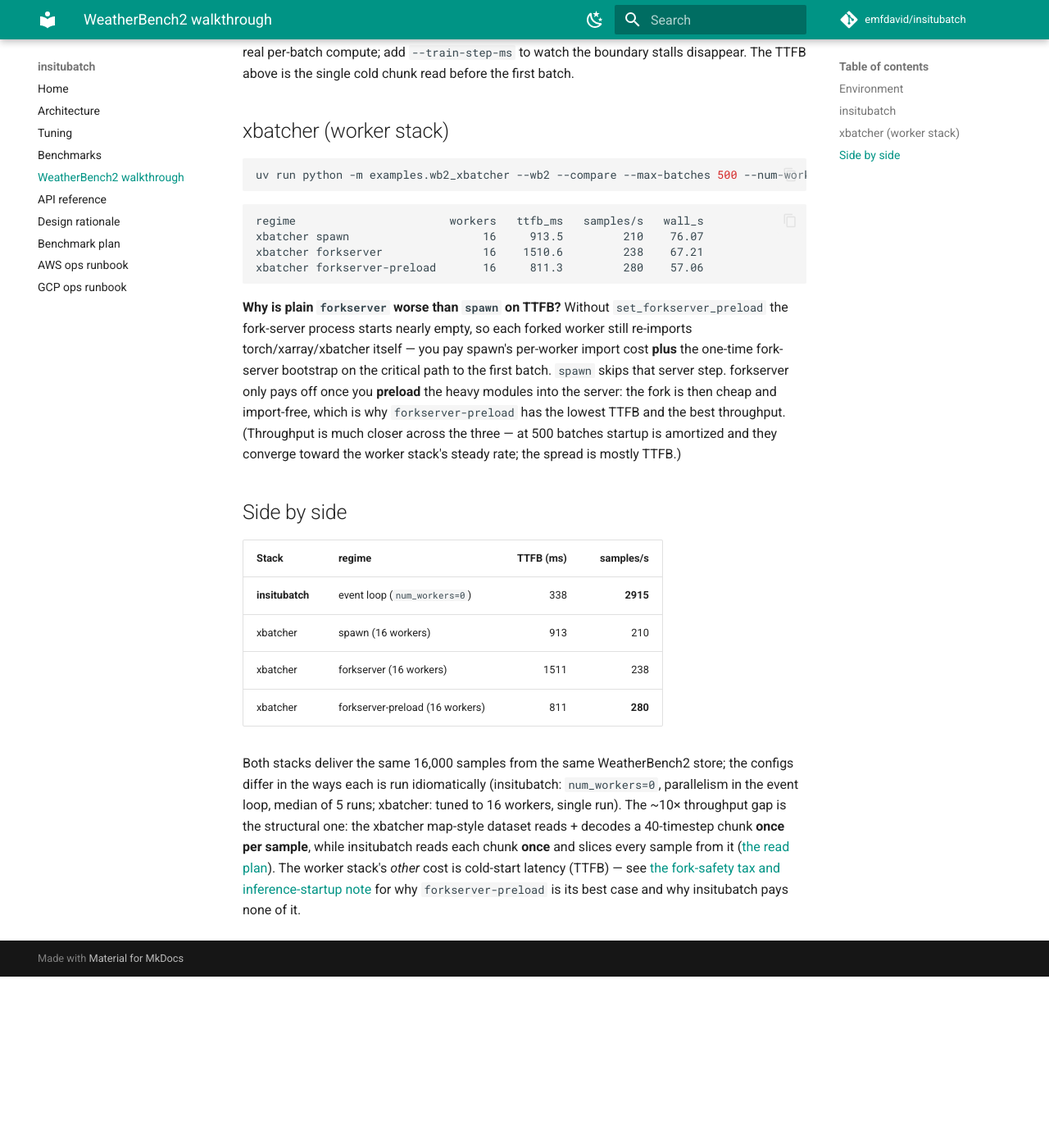
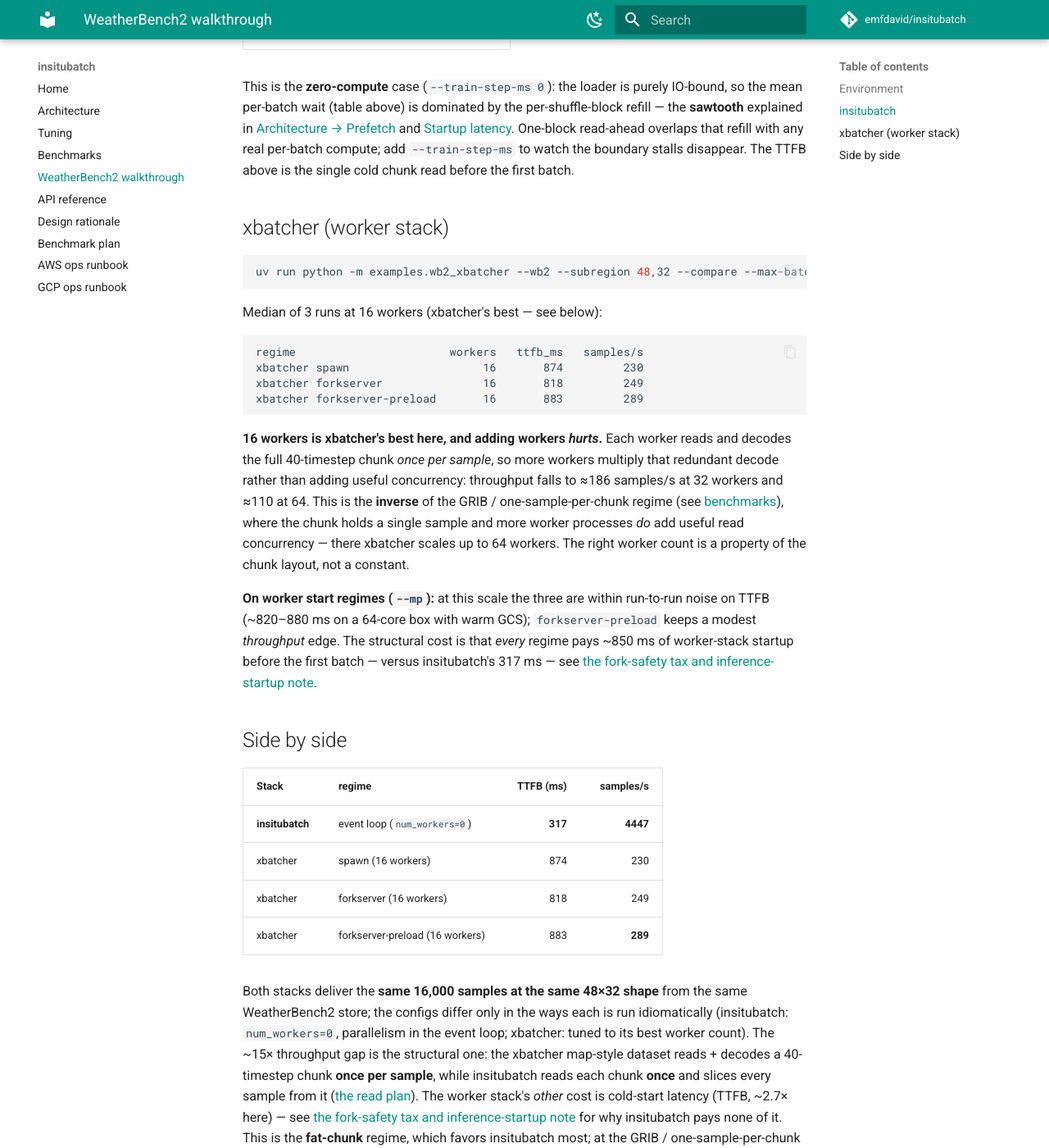
Before and after one commit to emfdavid/insitubatch, an MkDocs documentation site: the page built from docs/walkthrough.md, in a window 1280 px wide and 1400 px high, scrolled down 1271 px. Shown: the whole window at 82% size. Built offline with MkDocs 1.6.1 and Material for MkDocs 9.7.7, drawn with Linux system fonts in a browser that asks for light colours; comment, search, counter and statistics services are not loaded; before the commit the page ends 2462 px from its top, so only the background shows below that; some of the changed text lies outside the part shown.

Commit message:
docs: refresh WB2 walkthrough + add 25 Gb/s scaling section
Re-ran the WeatherBench2 walkthrough and the S3 standard-vs-Express
ceiling on a c6id.16xlarge (25 Gb/s, double the prior NIC). The
walkthrough now compares identical 48x32 samples with a discarded GCS
warmup and reports xbatcher at its best worker count; benchmarks.md
gains a Scaling section with the 12.5->25 Gb/s comparison (raw-GET
ceiling, insitu decoded, and the chunk-layout-dependent worker trade-off).

Co-Authored-By: Claude Opus 4.8 <noreply@anthropic.com>

````diff
--- a/docs/walkthrough.md
+++ b/docs/walkthrough.md
@@ -20,17 +20,21 @@ ERA5 zarr (zarr v2 on GCS) and report time-to-first-batch and throughput.
 ## Environment
 
 Run on the EC2 box from the [AWS ops runbook](https://github.com/emfdavid/insitubatch/blob/main/bench/ops_aws.md)
-(`c6id.8xlarge`, us-east-1). Note this reads **GCS from AWS** — cross-cloud, so
-the network ceiling is lower than an in-region S3 store would give; treat the
+(`c6id.16xlarge`, us-east-1, 25 Gb/s). Note this reads **GCS from AWS** — cross-cloud,
+so the network ceiling is lower than an in-region S3 store would give; treat the
 absolute throughput as a floor, and the *shape* of the comparison as the point.
+
+Both stacks are measured on **identical 48×32 samples** (16,000 each, same store),
+each preceded by a discarded warmup run to absorb the GCS per-prefix ramp; xbatcher
+is reported at its best worker count (swept 16/32/64).
 
 !!! warning "Compare MB/s, not samples/s, against full-resolution runs"
     WeatherBench2 `128x64` is a **downsampled** ERA5: each field is `128·64·4` ≈
     **32 KB**, about **130× smaller** than a full-resolution `721×1440` field
     (~4.15 MB). So the `samples/s` here look fast mainly because the samples are
-    tiny — in **bytes/s** this run is ~96 MB/s, the same ~100 MB/s ceiling the
-    [benchmark suite](benchmarks.md) sees on full-resolution data. Don't read the
-    walkthrough's `samples/s` as comparable to the suite's; convert to MB/s.
+    tiny — in **bytes/s** insitubatch's run below is only ~140 MB/s. Don't read the
+    walkthrough's `samples/s` as comparable to the [benchmark suite](benchmarks.md)'s
+    full-resolution numbers; convert to MB/s first.
 
 ## insitubatch
 
@@ -38,14 +42,14 @@ absolute throughput as a floor, and the *shape* of the comparison as the point.
 uv run python -m examples.wb2_dataloader --wb2 --subregion 48,32 --max-batches 1000
 ```
 
-Median of 5 runs (16,000 samples each; cross-cloud GCS→AWS, so the spread is mostly
-network variance):
+Median of 5 timed runs (a discarded warmup precedes them; 16,000 samples each;
+cross-cloud GCS→AWS, so the spread is mostly network variance):
 
 | metric | median | range (n=5) |
 |---|---:|---:|
-| samples/s | 2915 | 2247 – 2985 |
-| TTFB (ms) | 338 | 291 – 546 |
-| mean wait (ms) | 5.3 | 5.1 – 6.8 |
+| samples/s | 4447 | 4014 – 4922 |
+| TTFB (ms) | 317 | 295 – 335 |
+| mean wait (ms) | 3.3 | 3.2 – 3.9 |
 
 This is the **zero-compute** case (`--train-step-ms 0`): the loader is purely
 IO-bound, so the mean per-batch wait (table above) is dominated by the
@@ -59,43 +63,52 @@ single cold chunk read before the first batch.
 ## xbatcher (worker stack)
 
 ```bash
-uv run python -m examples.wb2_xbatcher --wb2 --compare --max-batches 500 --num-workers 16
+uv run python -m examples.wb2_xbatcher --wb2 --subregion 48,32 --compare --max-batches 500 --num-workers 16
 ```
 
+Median of 3 runs at 16 workers (xbatcher's best — see below):
+
 ```
-regime                       workers   ttfb_ms   samples/s   wall_s
-xbatcher spawn                    16     913.5         210    76.07
-xbatcher forkserver               16    1510.6         238    67.21
-xbatcher forkserver-preload       16     811.3         280    57.06
+regime                       workers   ttfb_ms   samples/s
+xbatcher spawn                    16       874         230
+xbatcher forkserver               16       818         249
+xbatcher forkserver-preload       16       883         289
 ```
 
-**Why is plain `forkserver` worse than `spawn` on TTFB?** Without
-`set_forkserver_preload` the fork-server process starts nearly empty, so each
-forked worker still re-imports torch/xarray/xbatcher itself — you pay spawn's
-per-worker import cost **plus** the one-time fork-server bootstrap on the critical
-path to the first batch. `spawn` skips that server step. forkserver only pays off
-once you **preload** the heavy modules into the server: the fork is then cheap and
-import-free, which is why `forkserver-preload` has the lowest TTFB and the best
-throughput. (Throughput is much closer across the three — at 500 batches startup is
-amortized and they converge toward the worker stack's steady rate; the spread is
-mostly TTFB.)
+**16 workers is xbatcher's best here, and adding workers *hurts*.** Each worker
+reads and decodes the full 40-timestep chunk *once per sample*, so more workers
+multiply that redundant decode rather than adding useful concurrency: throughput
+falls to ≈186 samples/s at 32 workers and ≈110 at 64. This is the **inverse** of
+the GRIB / one-sample-per-chunk regime (see [benchmarks](benchmarks.md)), where the
+chunk holds a single sample and more worker processes *do* add useful read
+concurrency — there xbatcher scales up to 64 workers. The right worker count is a
+property of the chunk layout, not a constant.
+
+**On worker start regimes (`--mp`):** at this scale the three are within run-to-run
+noise on TTFB (~820–880 ms on a 64-core box with warm GCS); `forkserver-preload`
+keeps a modest *throughput* edge. The structural cost is that *every* regime pays
+~850 ms of worker-stack startup before the first batch — versus insitubatch's
+317 ms — see
+[the fork-safety tax and inference-startup note](architecture.md#startup-latency-the-inference-angle).
 
 ## Side by side
 
 | Stack | regime | TTFB (ms) | samples/s |
 |---|---|---:|---:|
-| **insitubatch** | event loop (`num_workers=0`) | 338 | **2915** |
-| xbatcher | spawn (16 workers) | 913 | 210 |
-| xbatcher | forkserver (16 workers) | 1511 | 238 |
-| xbatcher | forkserver-preload (16 workers) | 811 | **280** |
+| **insitubatch** | event loop (`num_workers=0`) | **317** | **4447** |
+| xbatcher | spawn (16 workers) | 874 | 230 |
+| xbatcher | forkserver (16 workers) | 818 | 249 |
+| xbatcher | forkserver-preload (16 workers) | 883 | **289** |
 
-Both stacks deliver the same 16,000 samples from the same WeatherBench2 store; the
-configs differ in the ways each is run idiomatically (insitubatch: `num_workers=0`,
-parallelism in the event loop, median of 5 runs; xbatcher: tuned to 16 workers,
-single run). The ~10× throughput gap is the structural one: the xbatcher map-style
-dataset reads + decodes a 40-timestep chunk **once per sample**, while insitubatch
-reads each chunk **once** and slices every sample from it
-([the read plan](architecture.md#prefetch)). The worker stack's *other* cost is
-cold-start latency (TTFB) — see
+Both stacks deliver the **same 16,000 samples at the same 48×32 shape** from the
+same WeatherBench2 store; the configs differ only in the ways each is run
+idiomatically (insitubatch: `num_workers=0`, parallelism in the event loop;
+xbatcher: tuned to its best worker count). The ~15× throughput gap is the
+structural one: the xbatcher map-style dataset reads + decodes a 40-timestep chunk
+**once per sample**, while insitubatch reads each chunk **once** and slices every
+sample from it ([the read plan](architecture.md#prefetch)). The worker stack's
+*other* cost is cold-start latency (TTFB, ~2.7× here) — see
 [the fork-safety tax and inference-startup note](architecture.md#startup-latency-the-inference-angle)
-for why `forkserver-preload` is its best case and why insitubatch pays none of it.
+for why insitubatch pays none of it. This is the **fat-chunk** regime, which favors
+insitubatch most; at the GRIB / one-sample-per-chunk end the gap narrows and the
+worker fan-out's warm throughput can lead — see [benchmarks](benchmarks.md).
````
Also changed, not shown: docs/benchmarks.md (+44 -5 lines).
